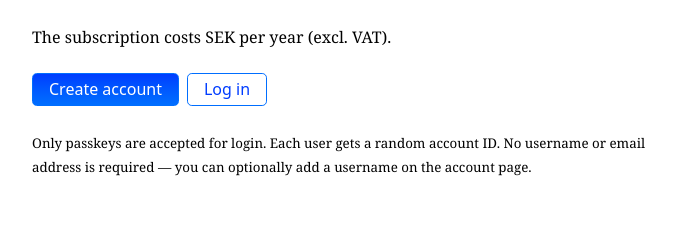
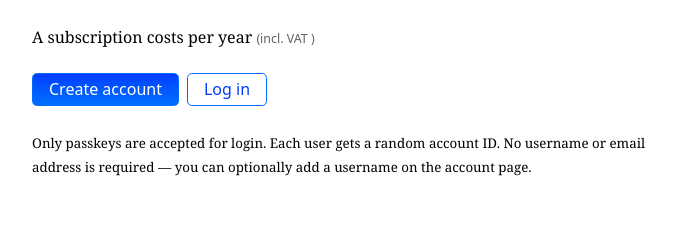
Before and after one commit to frjo/bookmarks, a Django app: template home/templates/home/home.html in a window 1280 px wide. Shown: the part 228-474 px from the top of the page, without its empty margins (126-802 px from the left). Run offline with Django 5.2, Linux system fonts and the light colour scheme; the template is opened without the code that fills it, so the values that code supplies are empty.

Commit message:
Show price in the same way on home and pay pages.

```diff
--- a/home/templates/home/home.html
+++ b/home/templates/home/home.html
@@ -6,7 +6,10 @@
 
   <p>{% blocktrans with limit=subscription_free_limit %}Create an account and add up to {{ limit }} bookmarks for free. Subscribe to save unlimited bookmarks.{% endblocktrans %}</p>
 
-  <p>{% blocktrans with price_sek=subscription_price_sek currency="SEK" %}The subscription costs {{ price_sek }} {{ currency }} per year (excl. VAT).{% endblocktrans %}</p>
+  <p>
+    {% blocktrans with amount=subscription_price.amount_incl_vat currency=subscription_price.currency %}A subscription costs {{ amount }} {{ currency }} per year{% endblocktrans %}
+    <span class="meta">({% blocktrans with vat=subscription_price.vat_amount cur=subscription_price.currency %}incl. VAT {{ vat }} {{ cur }}{% endblocktrans %})</span>
+  </p>
 
   <p class="flex-inline flex-inline--baseline">
     <a class="button" href="{% url 'register' %}">{% trans "Create account" %}</a>
--- a/home/views.py
+++ b/home/views.py
@@ -1,5 +1,7 @@
 from django.conf import settings
 from django.shortcuts import redirect, render
+
+from subscriptions.utils import calculate_price
 
 
 def index(request):
@@ -9,7 +11,7 @@ def index(request):
             "home/home.html",
             {
                 "subscription_free_limit": settings.SUBSCRIPTION_FREE_LIMIT,
-                "subscription_price_sek": settings.SUBSCRIPTION_PRICE_SEK,
+                "subscription_price": calculate_price(1, "SEK"),
             },
         )
     return redirect("bookmark_list", slug=request.user.slug)
--- a/subscriptions/templates/subscriptions/pay.html
+++ b/subscriptions/templates/subscriptions/pay.html
@@ -16,7 +16,7 @@
       {% for option in options %}
         <div class="card card--swish text-center">
           <h2>
-            {% blocktrans with years=option.years %}{{ years }} year{% endblocktrans %}{% if option.years > 1 %}s{% endif %}
+            {% blocktrans count years=option.years %}{{ years }} year{% plural %}{{ years }} years{% endblocktrans %}
           </h2>
           <p class="swish-price">
             <strong>{{ option.price.amount_incl_vat }} {{ option.price.currency }}</strong>
--- a/subscriptions/views.py
+++ b/subscriptions/views.py
@@ -39,8 +39,8 @@ def _swish_qr_svg(merchant: str, amount: int, message: str) -> str:
     style = ET.Element(f"{{{_SVG_NS}}}style")
     style.text = (
         "@media(prefers-color-scheme:dark){"
-        ".segno{background:#1a1a1a}"
-        ".qrline{stroke:#fff}"
+        ".segno{background:#17191f}"
+        ".qrline{stroke:#e8e6e0}"
         "}"
     )
     root.insert(0, style)
@@ -64,7 +64,7 @@ def pay(request):
     merchant = getattr(settings, "SWISH_MERCHANT_NUMBER", "")
     options = []
     for years in range(1, _MAX_YEARS + 1):
-        price = calculate_price(years, "SEK", include_vat=True)
+        price = calculate_price(years, "SEK", include_vat=False)
         amount = int(price["amount_incl_vat"])
         year_label = "year" if years == 1 else "years"
         message = f"Bookmarks {years} {year_label}: {request.user.id}"
```
